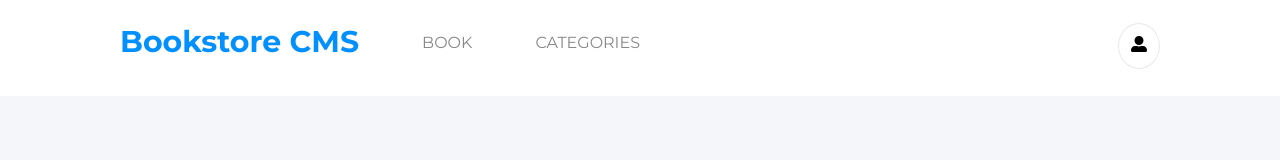
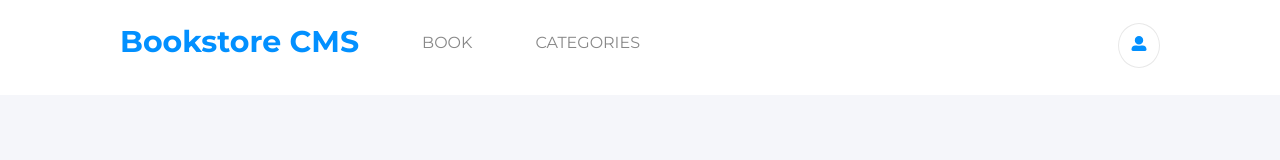
Before and after one commit to Donmark2k/bookstore, a React (Create React App) app: page / in a window 1280 px wide. Shown: the top 160 px of the page. Built offline with nearby package versions, Linux system fonts and the light colour scheme.

Commit message:
Add style to profile icon

```diff
--- a/src/components/navbar.js
+++ b/src/components/navbar.js
@@ -17,7 +17,12 @@ const NavBar = () => (
 
     </ul>
     <span className="profile">
-      <FaUserAlt />
+    <FaUserAlt style={{
+        color: '#0290FF',
+        height: '15px',
+        cursor: 'pointer',
+        transition: 'all ease-in 300ms',
+      }} />
     </span>
   </nav>
 );
```
